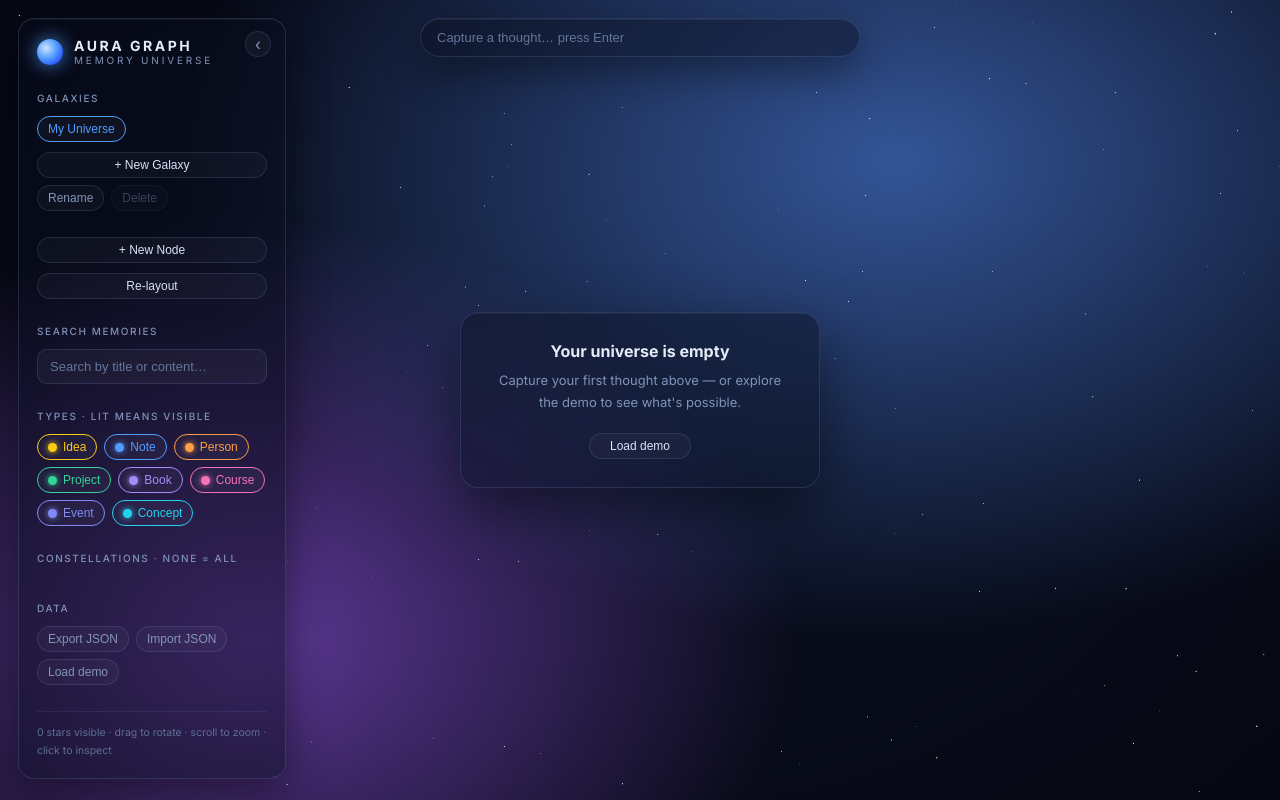
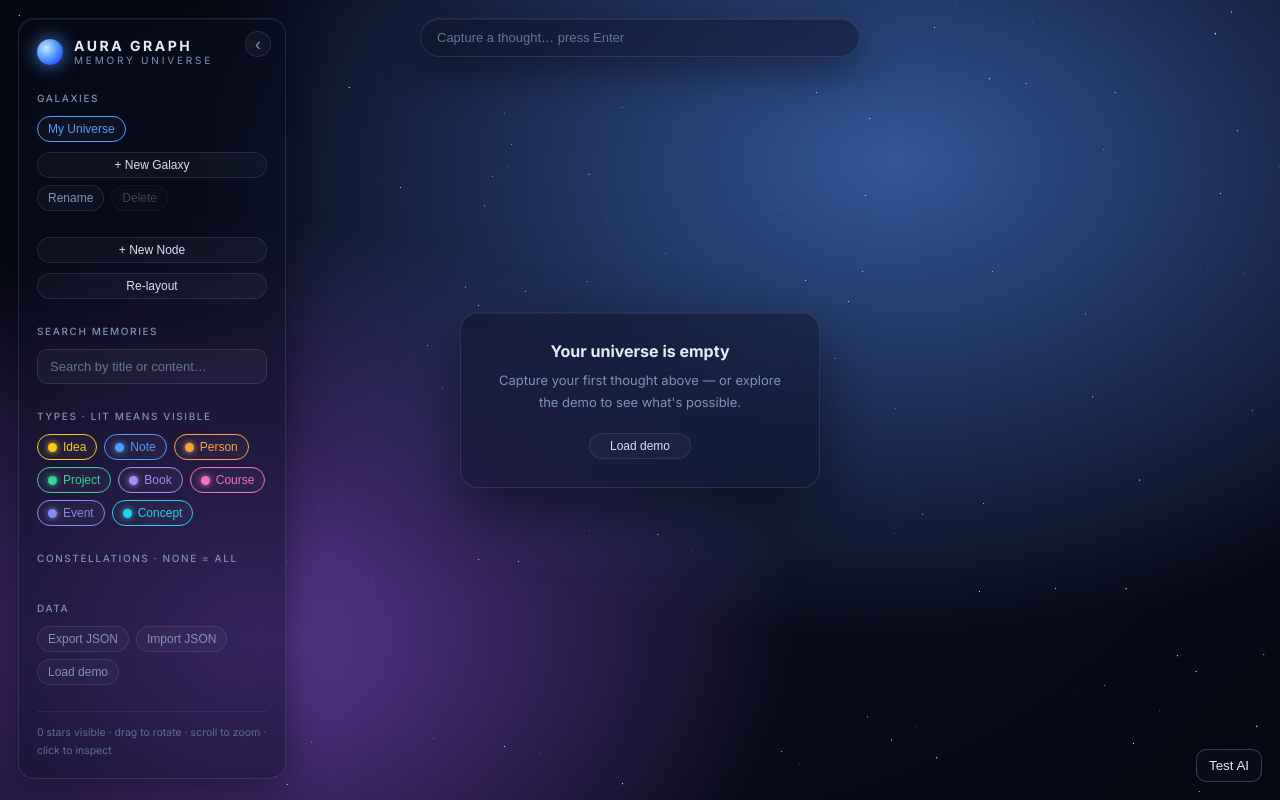
Before and after one commit to LIU05286/Aura_graph, a React (Vite) app: page / in a window 1280 px wide. Built offline with nearby package versions, Linux system fonts and the light colour scheme.

Commit message:
feat(ai): deepseek dev proxy + client plumbing

```diff
--- /dev/null
+++ b/src/ai/deepseek.ts
@@ -0,0 +1,41 @@
+/**
+ * DeepSeek 客户端(本地自用)。
+ * 走 Vite dev 代理 /deepseek → https://api.deepseek.com;
+ * Authorization 由代理在服务端注入(key 在 .env.local,不进前端打包)。
+ * 仅在 `npm run dev` 下可用;生产构建无代理(发布版需真后端,见 P6)。
+ */
+
+// 现行模型;deepseek-chat 将于 2026-07-24 停用,故默认用 v4-flash。可改 v4-pro。
+export const DEEPSEEK_MODEL = "deepseek-v4-pro";
+
+export interface ChatMessage {
+  role: "system" | "user" | "assistant";
+  content: string;
+}
+
+/** 调一次 DeepSeek chat completion,返回文本内容。json=true 时要求模型输出 JSON。 */
+export async function deepseekChat(
+  messages: ChatMessage[],
+  opts: { json?: boolean; signal?: AbortSignal } = {}
+): Promise<string> {
+  const res = await fetch("/deepseek/chat/completions", {
+    method: "POST",
+    headers: { "Content-Type": "application/json" },
+    signal: opts.signal,
+    body: JSON.stringify({
+      model: DEEPSEEK_MODEL,
+      messages,
+      temperature: 0.3,
+      stream: false,
+      ...(opts.json ? { response_format: { type: "json_object" } } : {}),
+    }),
+  });
+  if (!res.ok) {
+    const text = await res.text().catch(() => "");
+    throw new Error(`DeepSeek ${res.status}: ${text.slice(0, 300)}`);
+  }
+  const data = await res.json();
+  const content = data?.choices?.[0]?.message?.content;
+  if (typeof content !== "string") throw new Error("DeepSeek: empty response");
+  return content;
+}
--- /dev/null
+++ b/src/components/AiPing.tsx
@@ -0,0 +1,38 @@
+import { useState } from "react";
+import { deepseekChat } from "../ai/deepseek";
+
+/** 临时:AI 连通性自测。验证通过后在 P4.1b 删除本组件及其挂载。 */
+export default function AiPing() {
+  const [status, setStatus] = useState("");
+  const ping = async () => {
+    setStatus("…");
+    try {
+      const reply = await deepseekChat([
+        { role: "user", content: "Reply with exactly one word: pong" },
+      ]);
+      setStatus(reply.trim());
+    } catch (e) {
+      setStatus(e instanceof Error ? e.message : "error");
+    }
+  };
+  return (
+    <button
+      type="button"
+      onClick={ping}
+      style={{
+        position: "fixed",
+        bottom: 18,
+        right: 18,
+        zIndex: 50,
+        padding: "8px 12px",
+        borderRadius: 10,
+        border: "1px solid rgba(150,180,255,0.3)",
+        background: "rgba(10,15,30,0.7)",
+        color: "#e6ecf7",
+        cursor: "pointer",
+      }}
+    >
+      Test AI{status && ` → ${status}`}
+    </button>
+  );
+}
--- a/src/components/layout/AppShell.tsx
+++ b/src/components/layout/AppShell.tsx
@@ -5,11 +5,12 @@ import { usePersistence } from "../../hooks/usePersistence";
 import GraphCanvas from "../graph/GraphCanvas";
 import ControlPanel from "../panels/ControlPanel";
 import DetailPanel from "../panels/DetailPanel";
-import EmptyState from "../panels/EmptyState";
 import NodeFormModal from "../panels/NodeFormModal";
 import QuickCapture from "../panels/QuickCapture";
+import EmptyState from "../panels/EmptyState";
+import AiPing from "../AiPing";
 
-/** 应用骨架:3D 画布 + 空状态卡 + 顶部快速记录 + 左右面板 + 弹窗 */
+/** 应用骨架:3D 画布 + 空状态卡 + 顶部快速记录 + 左右面板 + 弹窗(+ 临时 AI 自测) */
 export default function AppShell() {
   usePersistence();
 
@@ -24,12 +25,10 @@ export default function AppShell() {
     [nodes, hiddenTypes, activeTags]
   );
 
-  // 选中的节点被筛选隐藏时,自动取消选中
   useEffect(() => {
     if (selectedNodeId && !visibleIds.has(selectedNodeId)) selectNode(null);
   }, [visibleIds, selectedNodeId, selectNode]);
 
-  // Esc 取消选中
   useEffect(() => {
     const onKey = (e: KeyboardEvent) => {
       if (e.key === "Escape") selectNode(null);
@@ -46,6 +45,7 @@ export default function AppShell() {
       <ControlPanel />
       <DetailPanel />
       <NodeFormModal />
+      <AiPing />
     </div>
   );
 }
--- a/vite.config.ts
+++ b/vite.config.ts
@@ -1,7 +1,25 @@
-import { defineConfig } from "vite";
+import { defineConfig, loadEnv } from "vite";
 import react from "@vitejs/plugin-react";
 
 // https://vitejs.dev/config/
-export default defineConfig({
-  plugins: [react()],
+export default defineConfig(({ mode }) => {
+  const env = loadEnv(mode, process.cwd(), "");
+  return {
+    plugins: [react()],
+    server: {
+      proxy: {
+        "/deepseek": {
+          target: "https://api.deepseek.com",
+          changeOrigin: true,
+          rewrite: (path) => path.replace(/^\/deepseek/, ""),
+          configure: (proxy) => {
+            proxy.on("proxyReq", (proxyReq) => {
+              const key = env.DEEPSEEK_API_KEY;
+              if (key) proxyReq.setHeader("Authorization", `Bearer ${key}`);
+            });
+          },
+        },
+      },
+    },
+  };
 });
```
